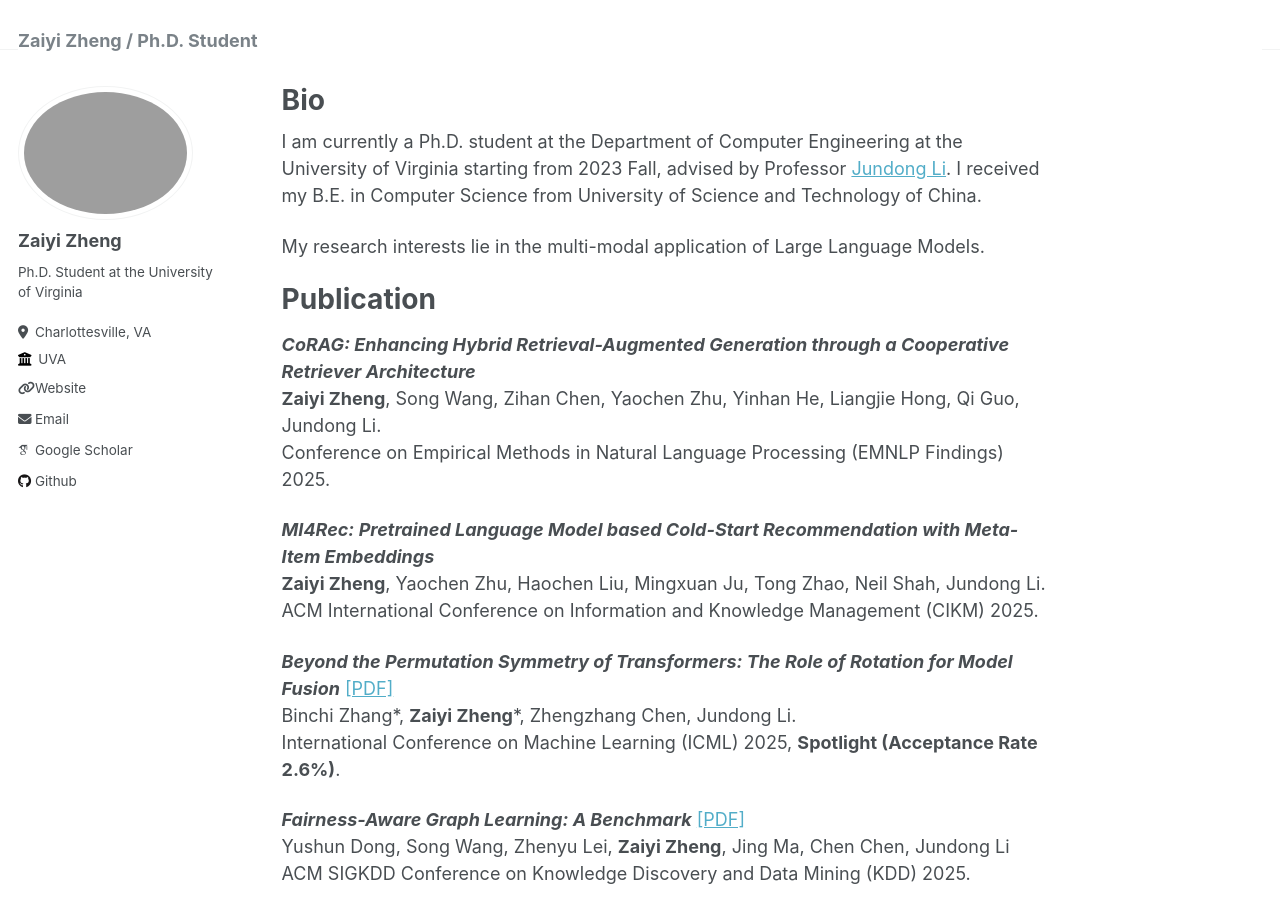
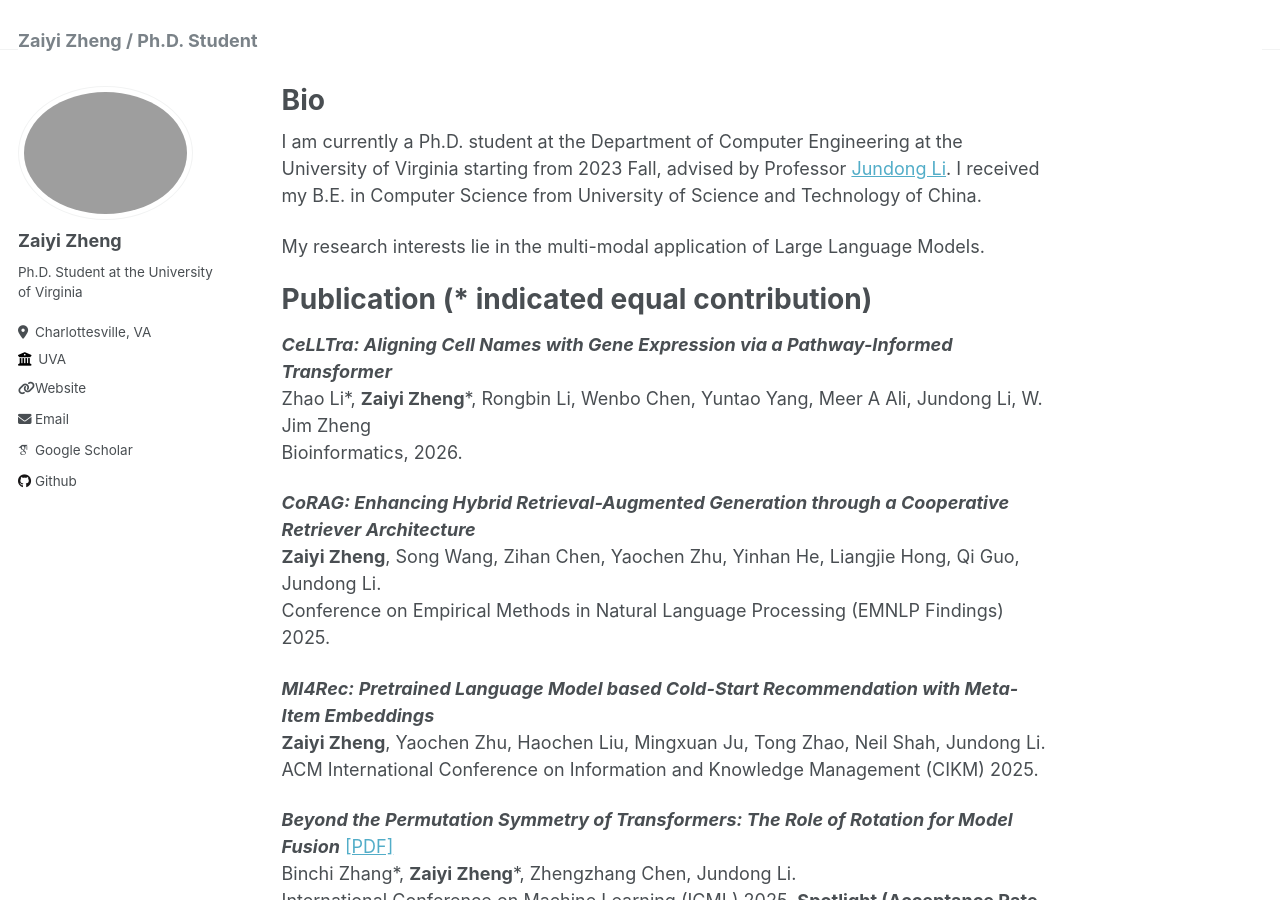
Before and after one commit to zhengzaiyi/zhengzaiyi.github.io, a Jekyll site: the page built from _pages/about.md, in a window 1280 px wide and 900 px high. Built offline with Jekyll 4.4.1, drawn with Linux system fonts in a browser that asks for light colours; some web fonts are replaced.

Commit message:
Update publication section in about.md
Added new publications to the about page.

```diff
--- a/_pages/about.md
+++ b/_pages/about.md
@@ -13,8 +13,12 @@ I am currently a Ph.D. student at the Department of Computer Engineering at the
 My research interests lie in the multi-modal application of Large Language Models.
 
 
-Publication
+Publication (* indicated equal contribution)
 ======
+***CeLLTra: Aligning Cell Names with Gene Expression via a Pathway-Informed Transformer*** <br>
+Zhao Li\*, **Zaiyi Zheng**\*, Rongbin Li, Wenbo Chen, Yuntao Yang, Meer A Ali, Jundong Li, W. Jim Zheng <br>
+Bioinformatics, 2026.
+
 ***CoRAG: Enhancing Hybrid Retrieval-Augmented Generation through a Cooperative Retriever Architecture*** <br>
 **Zaiyi Zheng**, Song Wang, Zihan Chen, Yaochen Zhu, Yinhan He, Liangjie Hong, Qi Guo, Jundong Li. <br>
 Conference on Empirical Methods in Natural Language Processing (EMNLP Findings) 2025.
```
